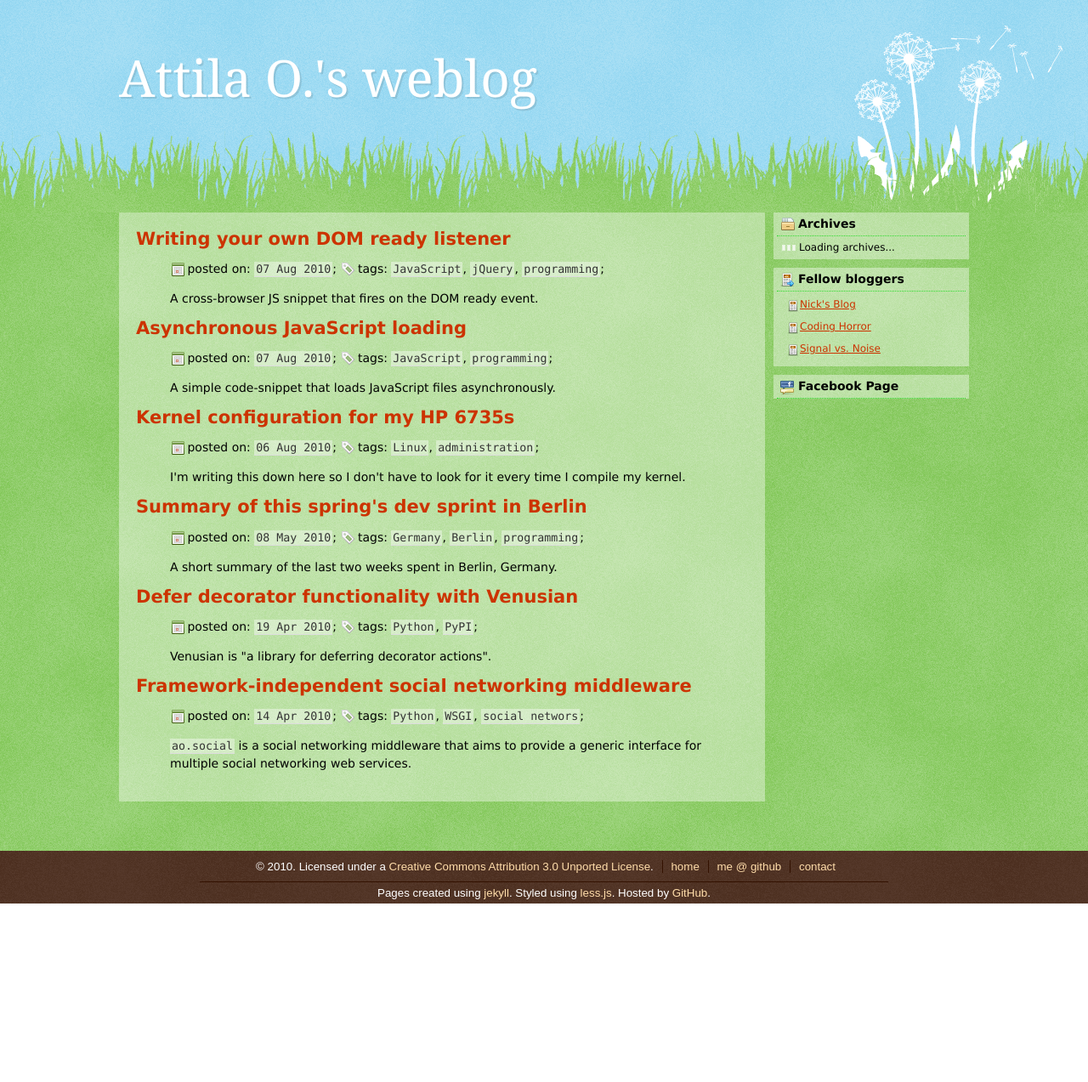
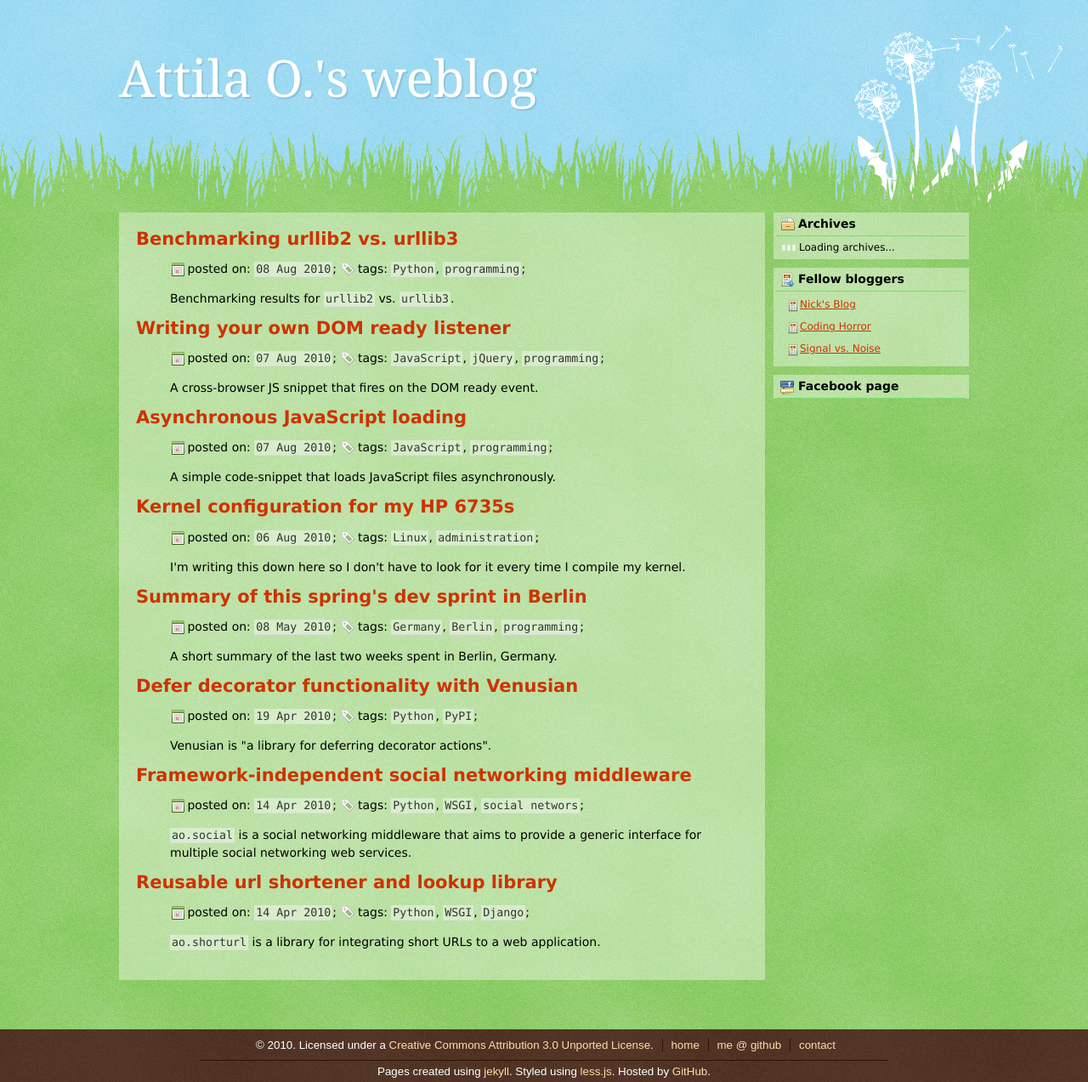
Before and after one commit to attilaolah/attilaolah.github.io, a Jekyll site: the page built from index.html, in a window 1280 px wide. Shown: the whole page at 85% size. Built offline with Jekyll 4.4.1, drawn with Linux system fonts in a browser that asks for light colours; nearby versions of some CDN libraries; before the commit the page ends 1063 px from its top, so only the background shows below that.

Commit message:
added urllib benchmark post

```diff
--- a/_layouts/base.html
+++ b/_layouts/base.html
@@ -33,7 +33,7 @@
               </ul>
             </div>
             <div class="facebook">
-              <div class="header">Facebook Page</div>
+              <div class="header">Facebook page</div>
               <div class="box">
                 <fb:like-box profile_id="108684282519237" width="232" stream="false" header="false"></fb:like-box>
               </div>
--- a/_layouts/front-page.html
+++ b/_layouts/front-page.html
@@ -2,7 +2,7 @@
 layout: base
 ---
 
-{% for post in site.posts limit:6 %}
+{% for post in site.posts limit:8 %}
   <div class="post-preview">
     <h1><a href="{{ post.url }}">{{ post.title }}</a></h1>
     <blockquote>
--- /dev/null
+++ b/_posts/2010-08-08-urllib-benchmark.markdown
@@ -0,0 +1,29 @@
+---
+layout: post
+title: Benchmarking urllib2 vs. urllib3
+tags:
+ - Python
+ - programming
+summary: Benchmarking results for <code>urllib2</code> vs. <code>urllib3</code>.
+---
+
+[``urllib3``](http://pypi.python.org/pypi/urllib3) seems to be a long-abandoned
+project on [PyPI](http://pypi.python.org/pypi/). However, it has some features
+(like re-using connections, aka [HTTP
+Keep-Alive](http://en.wikipedia.org/wiki/Keepalive)) that are not present in
+the [Python 2](http://www.python.org/) version of ``urllib`` and ``urllib2``.
+Another package that provides HTTP Keep-Alive is
+[httplib2](http://pypi.python.org/pypi/httplib2).
+
+
+Benchmark results on a single host
+----------------------------------
+
+Keep-Alive can significantly speed up your scraper or API client if you're
+connecting to a single host, or a small set of hosts. This example shows the
+times spent downloading random pages from a single host, using both ``urllib2``
+and ``urllib3``:
+
+<div class="center">
+  <img src="/media/images/random/urllib-benchmark-results.png" alt="urllib2 vs. urllib3 benchmark results" class="white" />
+</div>
--- a/media/css/main.less
+++ b/media/css/main.less
@@ -26,6 +26,12 @@ ul > li {
 }
 .clear {
   clear: both;
+}
+.center {
+  text-align: center;
+}
+.white {
+  background-color: white !important;
 }
 .hidden {
   display: none;
@@ -99,6 +105,11 @@ body {
           }
           h2 {
             font-size: 1.25em;
+          }
+          img {
+            background: url(/media/images/skin/bg-box.png) repeat scroll left top transparent;
+            padding: 4px;
+            border: 1px solid white;
           }
           .date {
             background: url(/media/images/skin/icons/date.png) no-repeat scroll left top transparent;
```
Also changed, not shown: media/images/random/urllib-benchmark-results.png (added).
